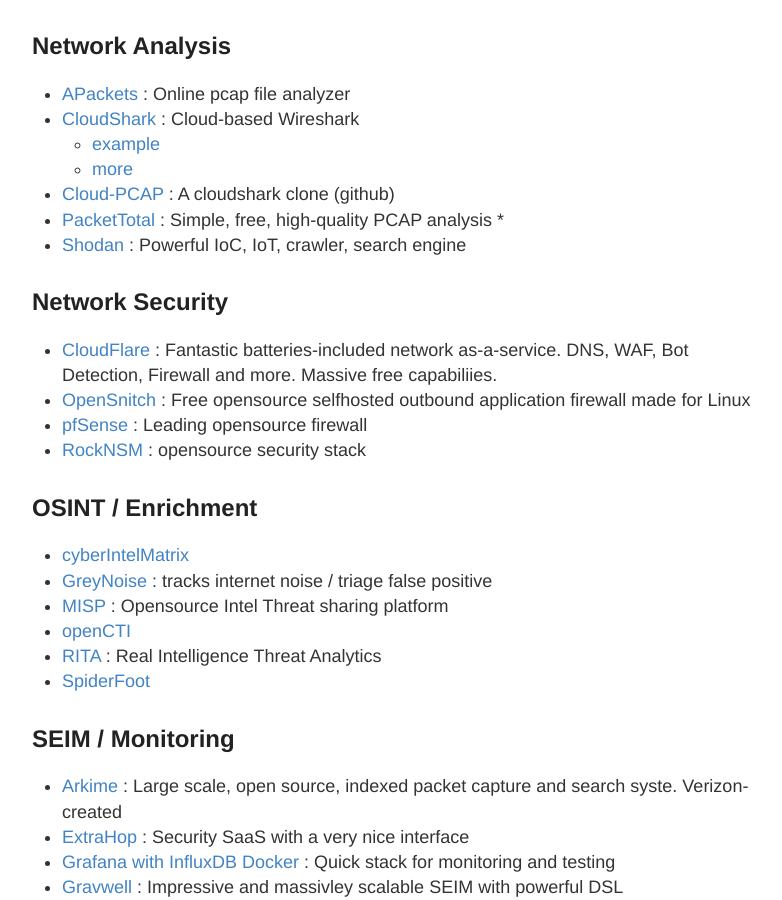
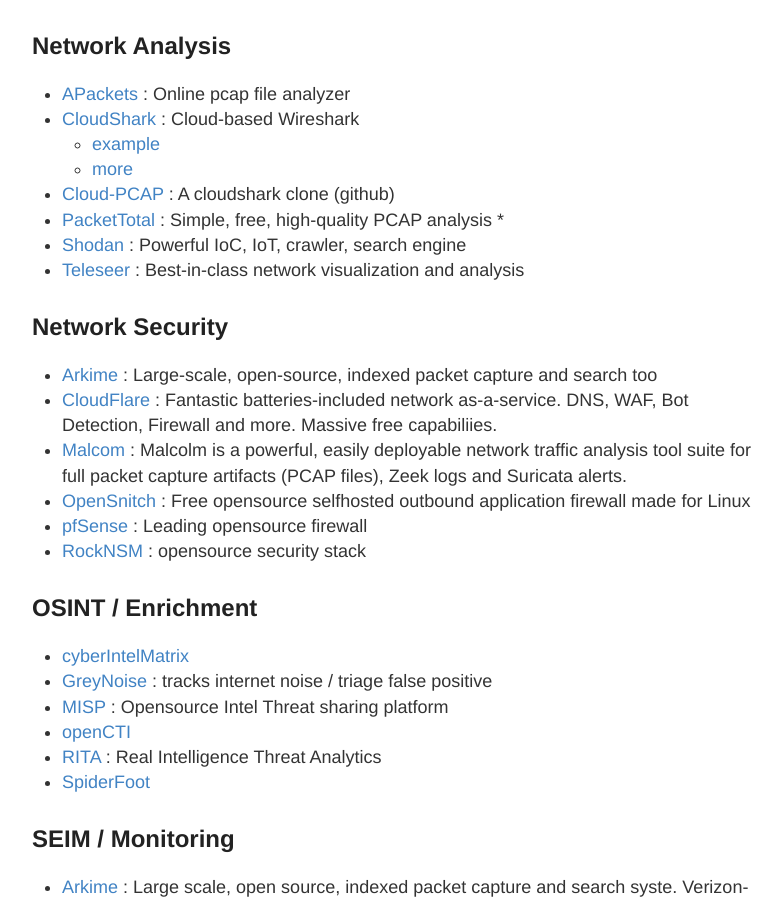
Before and after one commit to stevehenderson/stevehenderson.github.io, a Jekyll site: the page built from tools.md, in a window 1280 px wide and 900 px high, scrolled down 2642 px. Shown: the whole window, without its empty margins (248-1030 px from the left). Built offline with Jekyll 4.4.1, drawn with Linux system fonts in a browser that asks for light colours.

Commit message:
Update tools.md

```diff
--- a/tools.md
+++ b/tools.md
@@ -89,9 +89,12 @@
    * [Cloud-PCAP](https://github.com/thepacketgeek/cloud-pcap) : A cloudshark clone (github)
    * [PacketTotal](https://packettotal.com/) : Simple, free, high-quality PCAP analysis   *
    * [Shodan](https://www.shodan.io/) : Powerful IoC, IoT, crawler, search engine
+   * [Teleseer](https://teleseer.com/) : Best-in-class network visualization and analysis
 
 ## Network Security
+   * [Arkime](https://arkime.com/) :  Large-scale, open-source, indexed packet capture and search too
    * [CloudFlare](https://www.cloudflare.com/) : Fantastic batteries-included network as-a-service.  DNS, WAF, Bot Detection, Firewall and more.  Massive free capabiliies.
+   * [Malcom](https://github.com/cisagov/Malcolm) : Malcolm is a powerful, easily deployable network traffic analysis tool suite for full packet capture artifacts (PCAP files), Zeek logs and Suricata alerts.
    * [OpenSnitch](https://github.com/evilsocket/opensnitch) : Free opensource selfhosted outbound application firewall made for Linux
    * [pfSense](https://www.pfsense.org/download/) : Leading opensource firewall
    * [RockNSM](https://rocknsm.io/) : opensource security stack
```
